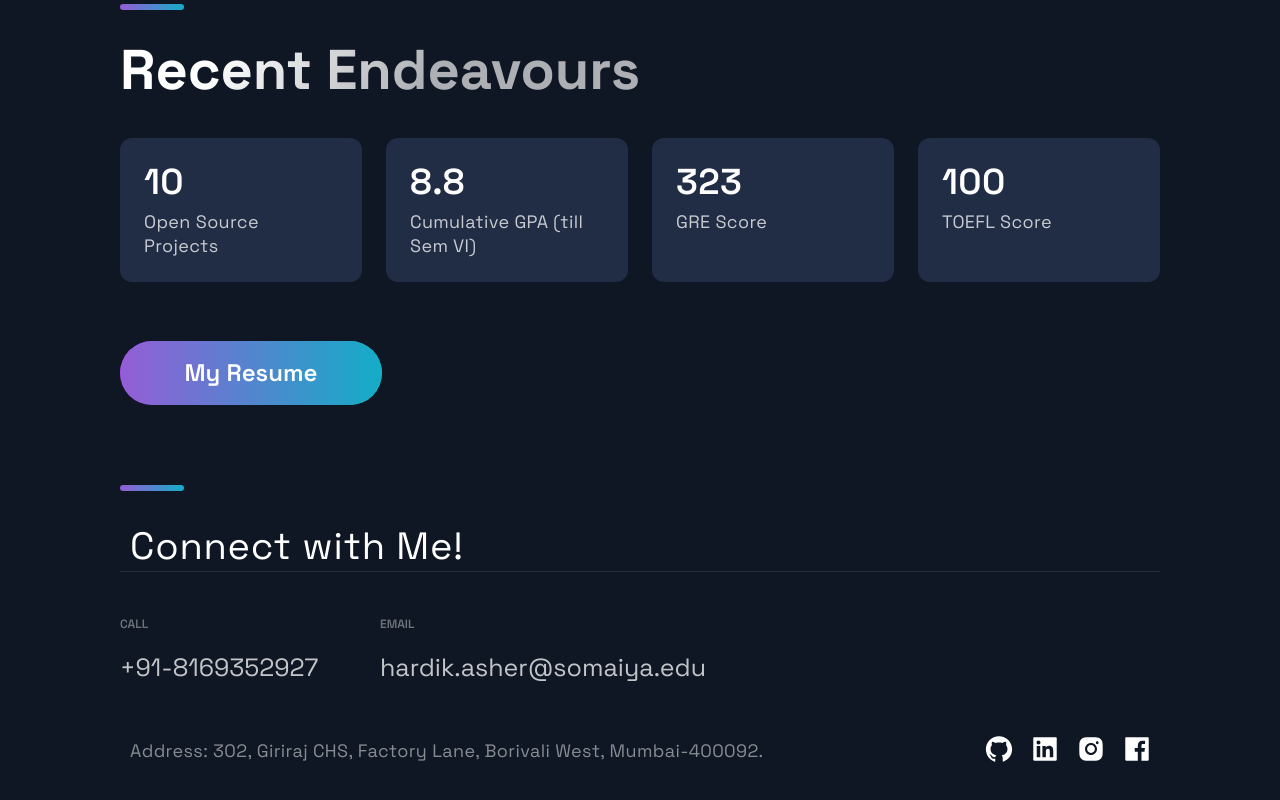
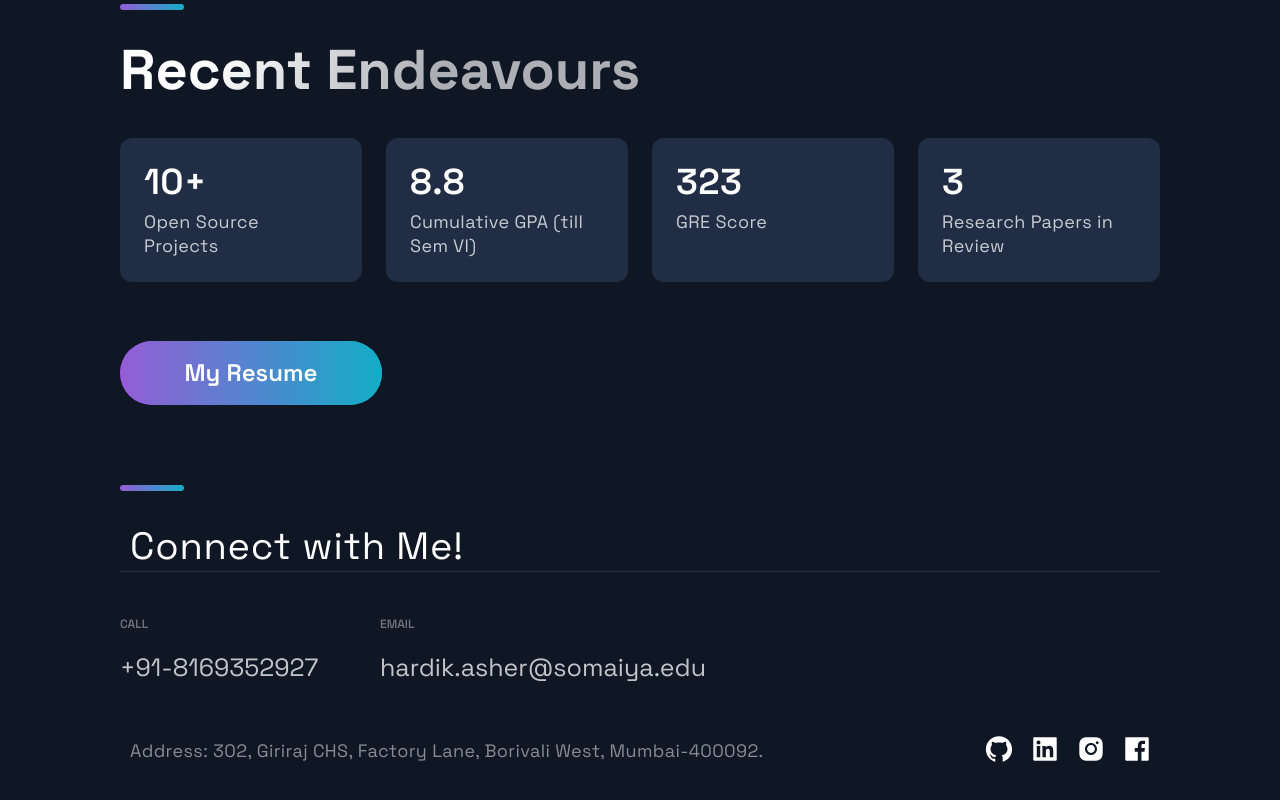
Before and after one commit to HardikAsher17/Portfolio_website, a Next.js app: page / in a window 1280 px wide. Shown: the part 3477-4277 px from the top of the page. Built offline with nearby package versions, Linux system fonts and the light colour scheme.

Commit message:
changed accomplishments

```diff
--- a/src/components/Acomplishments/Acomplishments.js
+++ b/src/components/Acomplishments/Acomplishments.js
@@ -5,10 +5,10 @@ import { Box, Boxes, BoxNum, BoxText } from './AcomplishmentsStyles';
 import Button from '../../styles/GlobalComponents/Button';
 
 const data = [
-  { number: 10, text: 'Open Source Projects'},
-  { number: 8.8, text: 'Cumulative GPA (till Sem VI)', },
-  { number: 323, text: 'GRE Score', },
-  { number: 100, text: 'TOEFL Score', }
+  { str: '10+', text: 'Open Source Projects'},
+  { str: 8.8, text: 'Cumulative GPA (till Sem VI)', },
+  { str: 323, text: 'GRE Score', },
+  { str: 3, text: 'Research Papers in Review', }
 ];
 
 const Acomplishments = () => (
@@ -18,7 +18,7 @@ const Acomplishments = () => (
       {data.map((card, index) => (
         <Box key={index}>
           <BoxNum>
-            {card.number}
+            {card.str}
           </BoxNum>
           <BoxText>
             {card.text}
--- a/src/components/Footer/FooterStyles.js
+++ b/src/components/Footer/FooterStyles.js
@@ -29,13 +29,13 @@ export const LinkItem = styled.a`
 	}
 
 	@media ${props => props.theme.breakpoints.md} {
-		font-size: 16px;
+		font-size: 20px;
 		line-height: 28px;
 		display: flex;
 	}
 
 	@media ${props => props.theme.breakpoints.sm} {
-		font-size: 8px;
+		font-size: 15px;
 		line-height: 14px;
 		margin-bottom: 8px;
 		display: flex;
```
